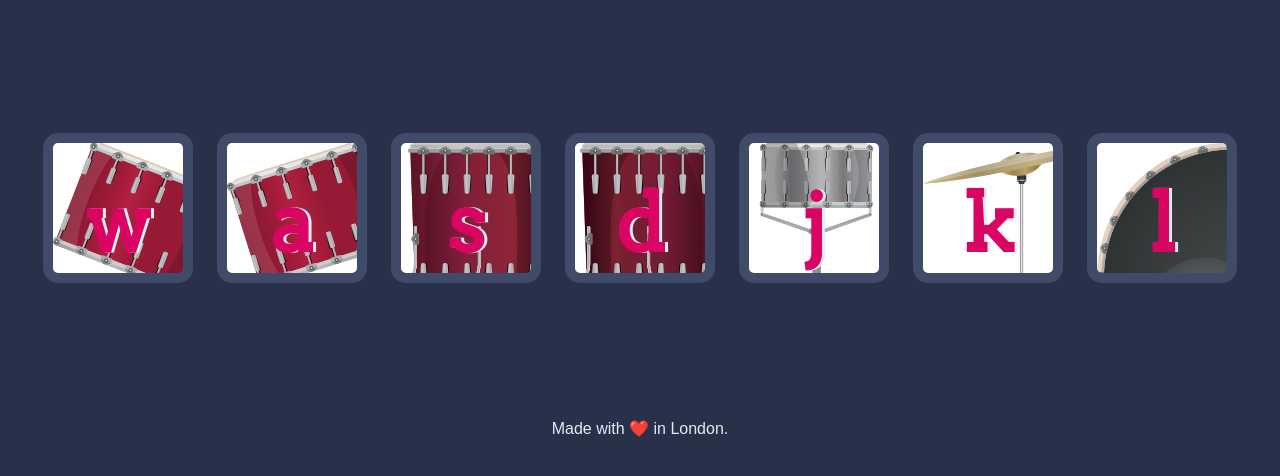
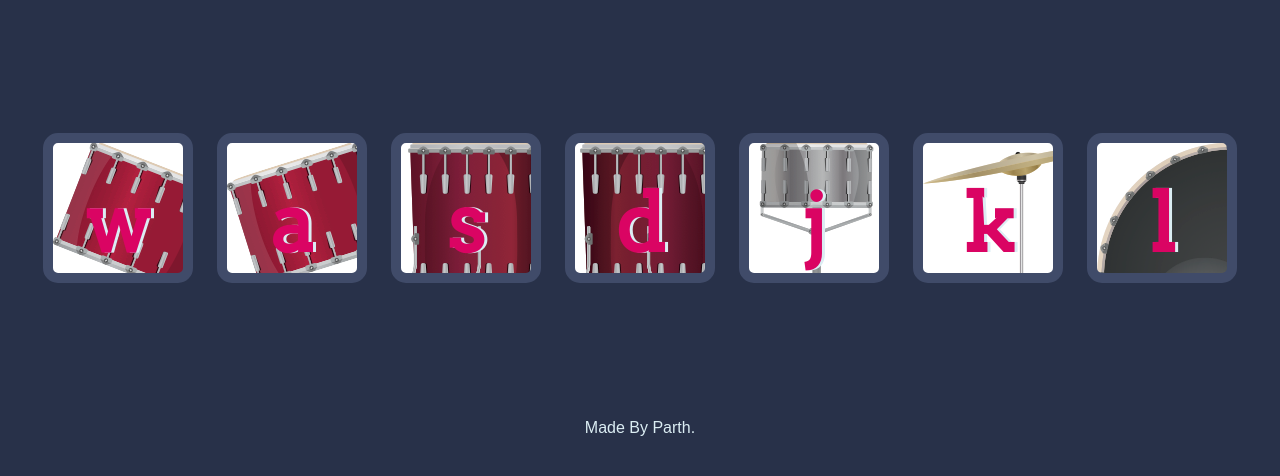
Before and after one commit to parth0047/TheDrumSimulation-, a plain HTML site: page index.html in a window 1280 px wide. Shown: the part 156-632 px from the top of the page. Drawn offline with Linux system fonts and the light colour scheme.

Commit message:
Update index.html

```diff
--- a/index.html
+++ b/index.html
@@ -24,7 +24,7 @@
 <script src="index.js" charset="utf-8"></script>
 
 <footer>
-  Made with ❤️ in London.
+  Made By Parth.
 </footer>
 </body>
 </html>
```
